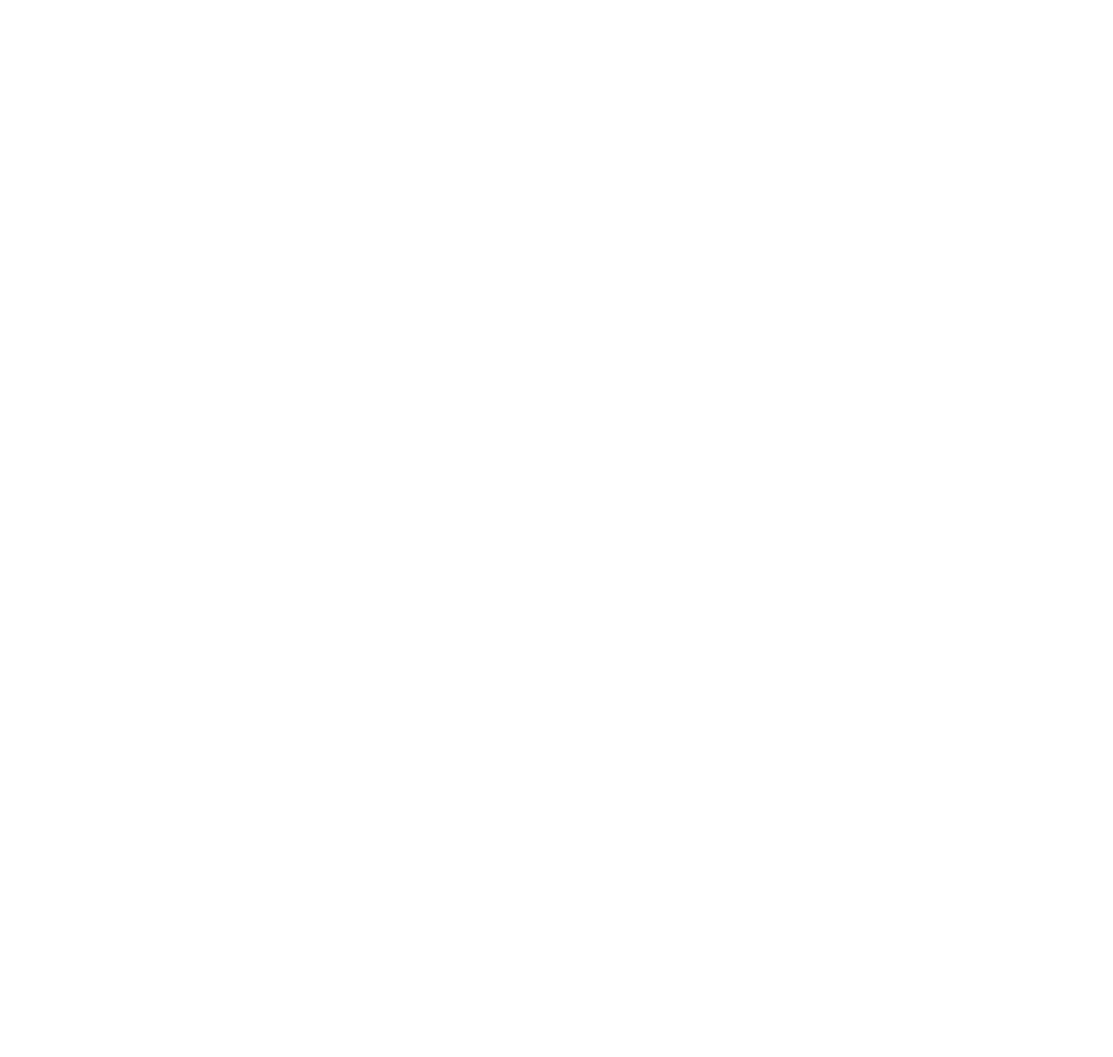
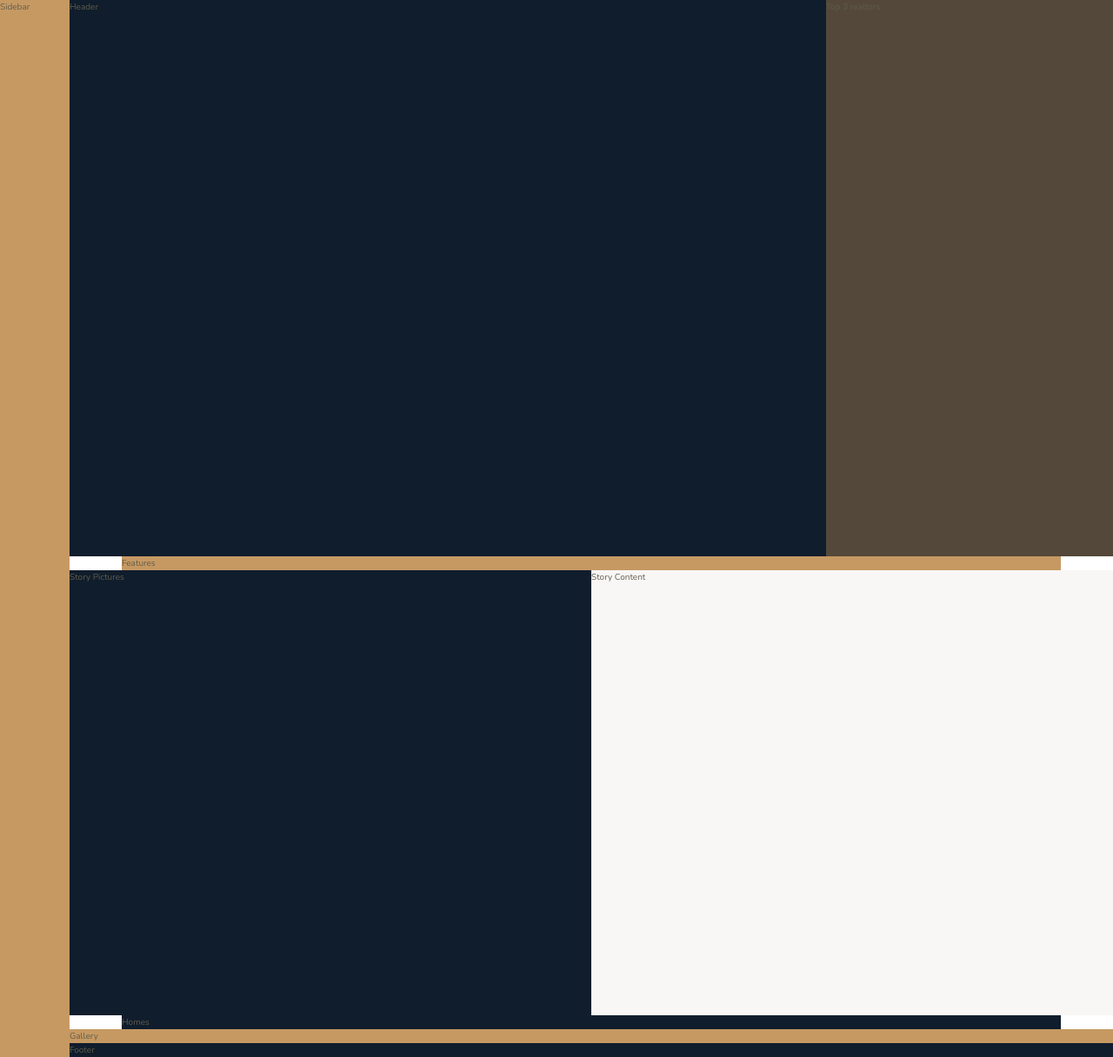
Before and after one commit to pablojack911/advanced-css-course-grid-layout, a website: page index.html in a window 1280 px wide. Shown: the whole page at 87% size. Before the commit the page ends 800 px from the top, so only its background shows below. Drawn offline with nearby package versions, Linux system fonts and the light colour scheme; files that its build step writes are made by us from their sources.

Commit message:
Created the main grid structure for the page

```diff
--- a/index.html
+++ b/index.html
@@ -12,6 +12,14 @@
         <title>nexter &mdash; your home, your freedom</title>
     </head>
     <body class="container">
-
+        <div class="sidebar">Sidebar</div>
+        <header class="header">Header</header>
+        <div class="realtors">Top 3 realtors</div>
+        <section class="features">Features</section>
+        <div class="story__pictures">Story Pictures</div>
+        <div class="story__content">Story Content</div>
+        <section class="homes">Homes</section>
+        <section class="gallery">Gallery</section>
+        <footer class="footer">Footer</footer>
     </body>
 </html>
--- a/package.json
+++ b/package.json
@@ -1,5 +1,5 @@
 {
-  "name": "Nexter",
+  "name": "nexter",
   "version": "1.0.0",
   "description": "Nexter webpage",
   "main": "index.js",
--- a/sass/_base.scss
+++ b/sass/_base.scss
@@ -33,3 +33,15 @@
   font-weight: 300;
   line-height: 1.6;
 }
+
+.container {
+  display: grid;
+  grid-template-rows: 80vh min-content 40vw repeat(3, min-content);
+  //the ones that have 1fr width will be the ones that are going to be shrinking first when resizing
+  grid-template-columns:
+    [sidebar-start]
+    8rem [sidebar-end full-start]
+    minmax(6rem, 1fr) [center-start]
+    repeat(8, [col-start] minmax(min-content, 14rem) [col-end]) [center-end]
+    minmax(6rem, 1fr) [full-end];
+}
--- a/sass/_features.scss
+++ b/sass/_features.scss
@@ -0,0 +1,5 @@
+.features {
+  background-color: $color-primary;
+
+  grid-column: center-start / center-end;
+}
--- a/sass/_footer.scss
+++ b/sass/_footer.scss
@@ -0,0 +1,5 @@
+.footer {
+  background-color: $color-secondary;
+
+  grid-column: full-start / full-end;
+}
--- a/sass/_gallery.scss
+++ b/sass/_gallery.scss
@@ -0,0 +1,5 @@
+.gallery {
+  background-color: $color-primary;
+
+  grid-column: full-start / full-end;
+}
--- a/sass/_header.scss
+++ b/sass/_header.scss
@@ -0,0 +1,5 @@
+.header {
+  background-color: $color-secondary;
+
+  grid-column: full-start / col-end 6;
+}
--- a/sass/_homes.scss
+++ b/sass/_homes.scss
@@ -0,0 +1,5 @@
+.homes {
+  background-color: $color-secondary;
+
+  grid-column: center-start / center-end;
+}
--- a/sass/_realtors.scss
+++ b/sass/_realtors.scss
@@ -0,0 +1,5 @@
+.realtors {
+  background-color: $color-grey-dark-1;
+
+  grid-column: col-start 7 / full-end;
+}
--- a/sass/_sidebar.scss
+++ b/sass/_sidebar.scss
@@ -0,0 +1,6 @@
+.sidebar {
+  background-color: $color-primary;
+
+  grid-column: sidebar-start / sidebar-end;
+  grid-row: 1 / -1;
+}
--- a/sass/_story.scss
+++ b/sass/_story.scss
@@ -0,0 +1,13 @@
+.story {
+  &__pictures {
+    background-color: $color-secondary;
+
+    grid-column: full-start / col-end 4;
+  }
+
+  &__content {
+    background-color: $color-grey-light-1;
+
+    grid-column: col-start 5 / full-end;
+  }
+}
```
Also changed, not shown: css/style.css (added).
